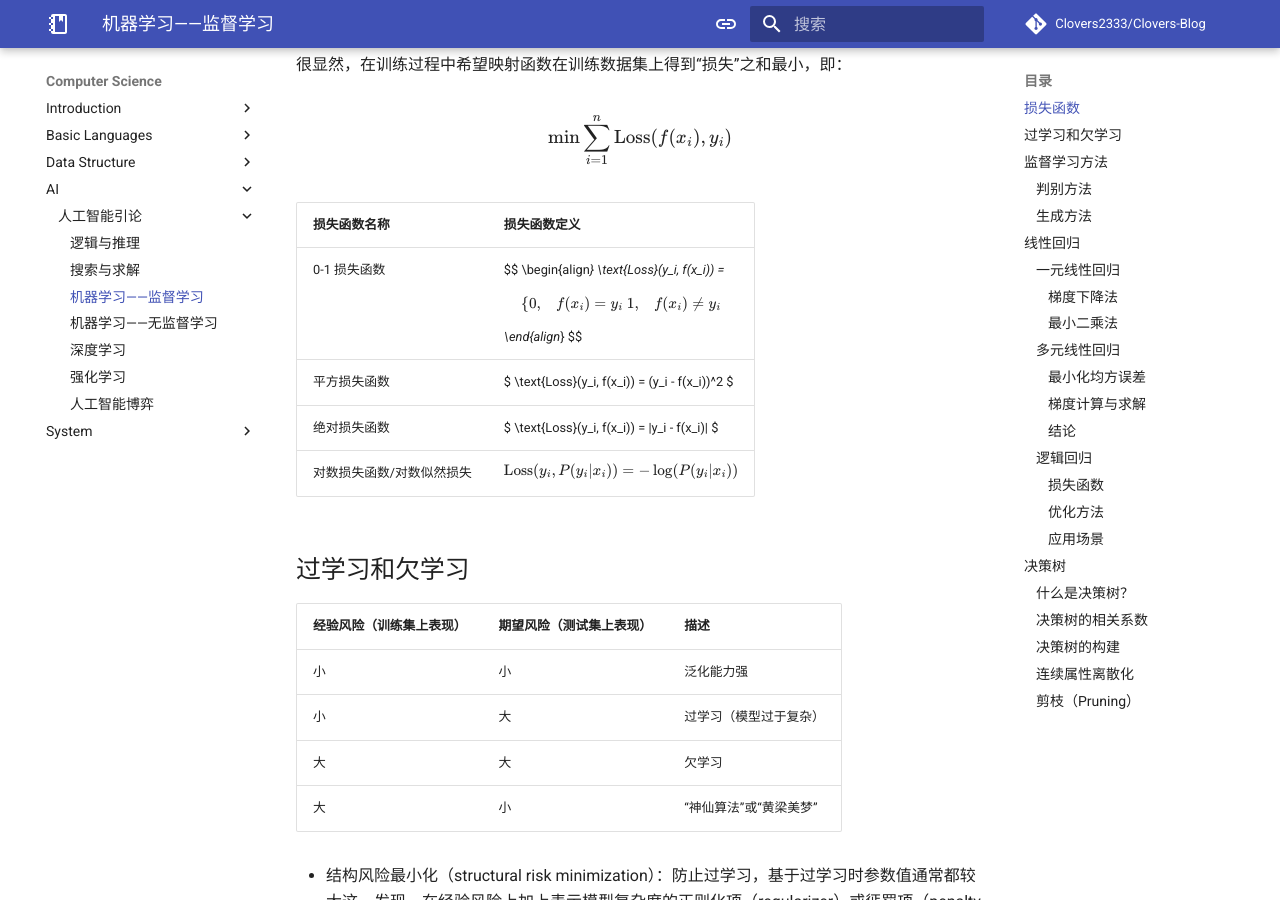
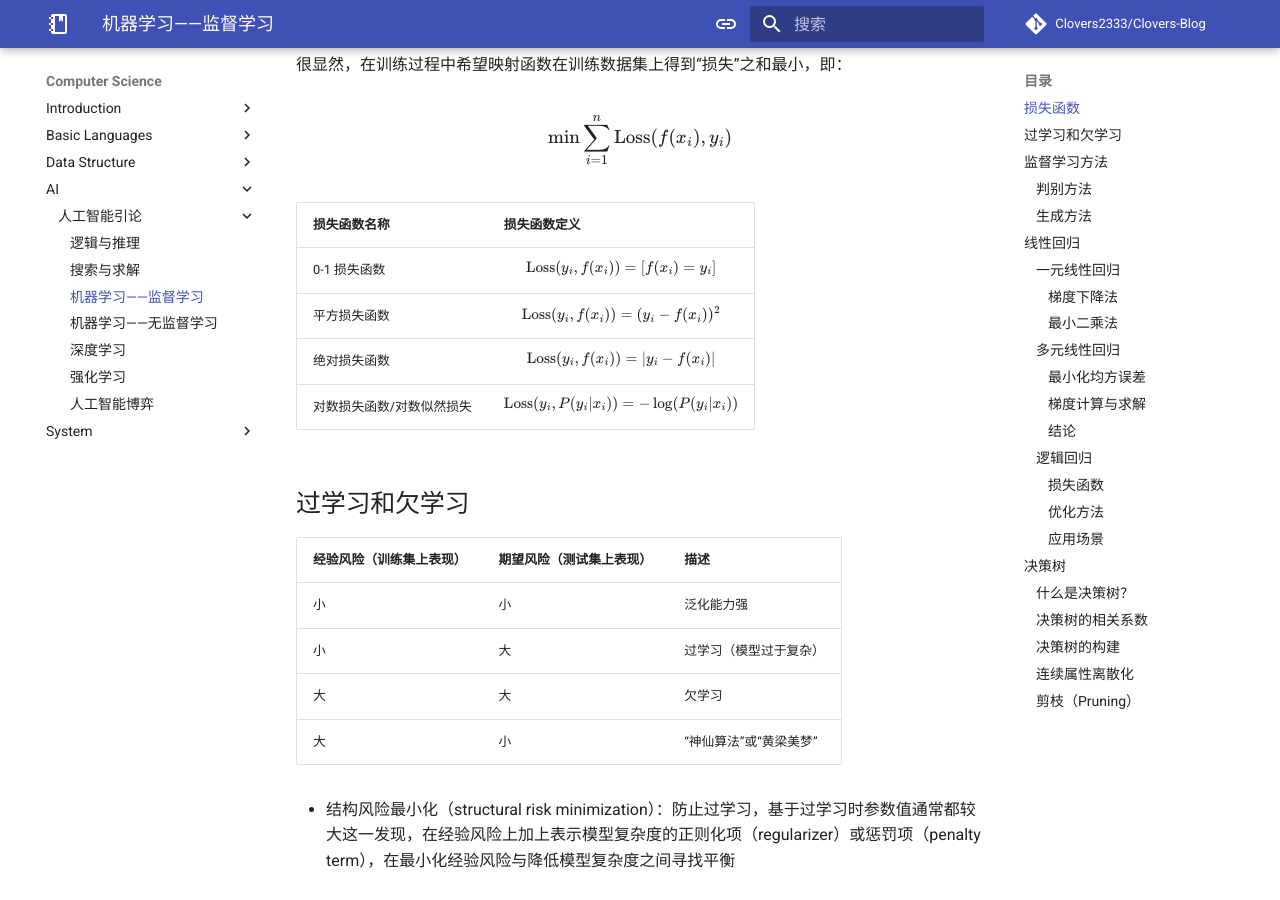
Before and after one commit to Clovers2333/Clovers-Blog, an MkDocs documentation site: the page built from docs/cs/ai/intro/ml_s.md, in a window 1280 px wide and 900 px high, scrolled down 1130 px. Built offline with MkDocs 1.6.1 and Material for MkDocs 9.7.7, drawn with Linux system fonts in a browser that asks for light colours; nearby versions of some CDN libraries; library files that are not in the unit come from our copies; comment, search, counter and statistics services are not loaded.

Commit message:
fix: formula error

```diff
--- a/docs/cs/ai/intro/ml_s.md
+++ b/docs/cs/ai/intro/ml_s.md
@@ -39,9 +39,9 @@ $$
 
 | 损失函数名称              | 损失函数定义                                                 |
 | ------------------------- | ------------------------------------------------------------ |
-| 0-1 损失函数              | $$ \begin{align*} \text{Loss}(y_i, f(x_i)) = \begin{cases} 0, & f(x_i) = y_i \\ 1, & f(x_i) \neq y_i \end{cases} \end{align*} $$ |
-| 平方损失函数              | $ \text{Loss}(y_i, f(x_i)) = (y_i - f(x_i))^2 $            |
-| 绝对损失函数              | $ \text{Loss}(y_i, f(x_i)) = \|y_i - f(x_i)\|  $              |
+| 0-1 损失函数              | $$  \text{Loss}(y_i, f(x_i)) =  [f(x_i) = y_i]  $$ |
+| 平方损失函数              | $$ \text{Loss}(y_i, f(x_i)) = (y_i - f(x_i))^2 $$            |
+| 绝对损失函数              | $$ \text{Loss}(y_i, f(x_i)) = \|y_i - f(x_i)\|  $$              |
 | 对数损失函数/对数似然损失 | $$ \text{Loss}(y_i, P(y_i\|x_i)) = -\log(P(y_i\|x_i)) $$       |
 
 ## 过学习和欠学习
```
